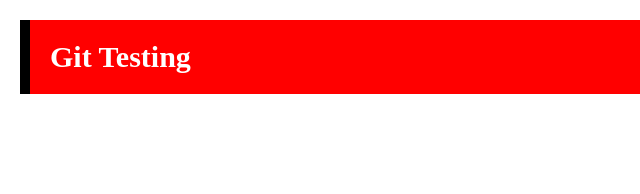
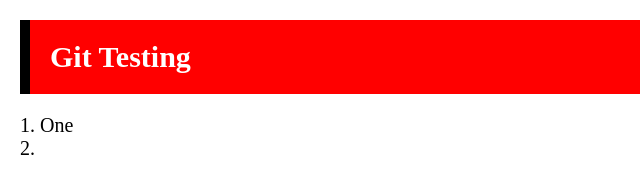
Before and after one commit to tempDev001/justTesting, a plain HTML site: page app.html in a window 1280 px wide. Shown: the full height of the page, 0-640 px from the left. Drawn offline with Linux system fonts and the light colour scheme.

Commit message:
added the JS file and linked it

```diff
--- a/app.css
+++ b/app.css
@@ -4,6 +4,7 @@ html {
 
 body {
 	margin: 0 auto;
+	font-size: 2rem;
 }
 
 *, *::before, *::after {
--- a/app.html
+++ b/app.html
@@ -13,11 +13,14 @@
 	<header>
 		<h1 class="h1">Git Testing</h1>
 	</header>
-	<main></main>
+	<main>
+		<ol>
+			<li>One</li>
+			<li></li>
+		</ol>
+	</main>
 	<footer></footer>
 
-	<script>
-		console.log('good');
-	</script>
+	<script src="app.js"></script>
 </body>
 </html>
--- /dev/null
+++ b/app.js
@@ -0,0 +1,6 @@
+const h1 = document.querySelector('.h1');
+
+h1.addEventListener('click', event => {
+	console.log(event.target.textContent);
+	h1.textContent = 'I don switch am';
+});
```
